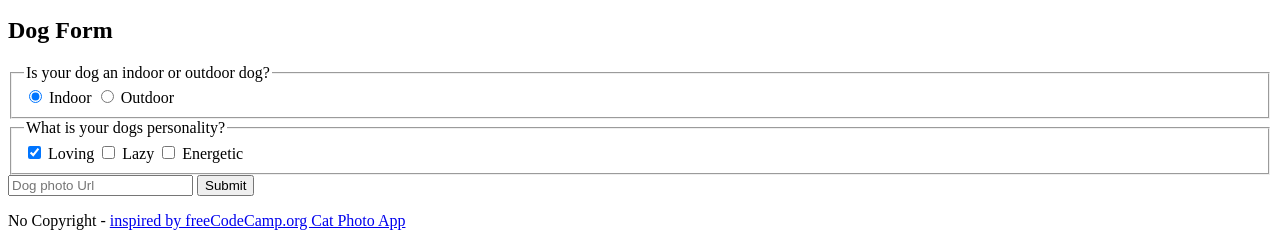
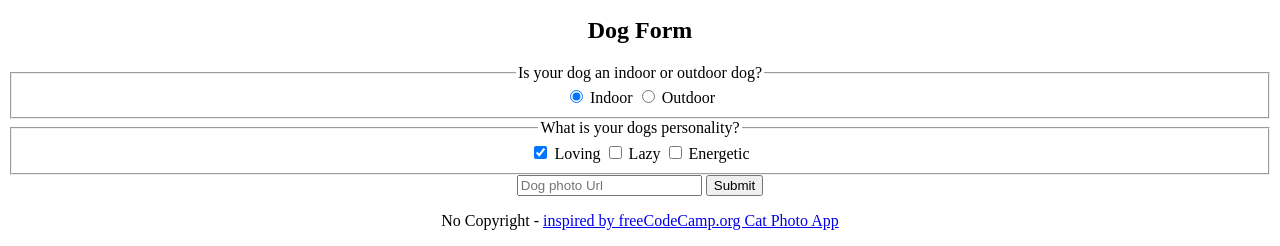
Before and after one commit to STINGRAY008/Intro-To-HTML, a plain HTML site: page index.html in a window 1280 px wide. Shown: the part 1333-1579 px from the top of the page. Drawn offline with Linux system fonts and the light colour scheme.

Commit message:
Revised 1

```diff
--- a/index.html
+++ b/index.html
@@ -4,11 +4,19 @@
 <meta charset="UTF-8">
 <meta http-equiv="X-UA-Compatible" content="If=edge">
 <meta name="viewport" content="width=drvice-width, initial-scale=1.0">
-<title>INTRODUCTION TO HTML</title>
+<title>DOG PHOTO APP</title>
+
+<style>
+  body {
+    text-align: center;
+  }
+</style>
+
 </head>
 
 <body>
   <h1>DOG PHOTO APP</h1>
+
   <main>
     <!--***********************************************SECTION 1*********************************************-->
     <section>
@@ -48,7 +56,7 @@
     <section>
       <h2>Dog Form</h2>
 
-      <form action="https://freecatphotoapp.com/submit-cat-photo">
+      <form action="https://stingray008.github.io/Thank-You-Page/">
 
      <fieldset>
       <legend>Is your dog an indoor or outdoor dog?</legend>
```
